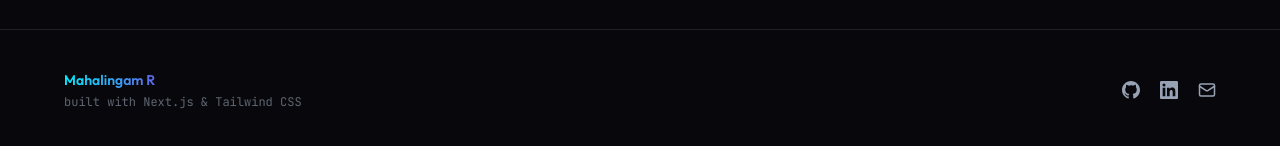
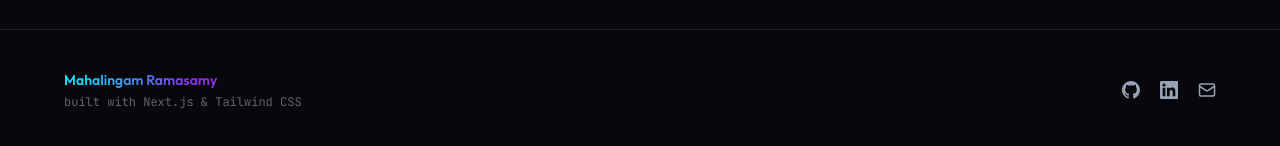
Before and after one commit to mahalingam-dev-8/portfolio, a Next.js app: page / in a window 1280 px wide. Shown: the part 5670-5816 px from the top of the page. Built offline with nearby package versions, Linux system fonts and the light colour scheme.

Commit message:
Use full name Mahalingam Ramasamy across the site

```diff
--- a/app/layout.tsx
+++ b/app/layout.tsx
@@ -25,20 +25,20 @@ const jetbrainsMono = JetBrains_Mono({
 })
 
 export const metadata: Metadata = {
-  title: 'Mahalingam R — Software Engineer',
+  title: 'Mahalingam Ramasamy — Software Engineer',
   description: 'Software engineer with 2 years of production experience in distributed systems, AI engineering, and secure cloud infrastructure. Open to backend, full-stack, AI, and platform roles.',
   metadataBase: new URL('https://mahalingam-portfolio.vercel.app'),
   openGraph: {
-    title: 'Mahalingam R — Software Engineer',
+    title: 'Mahalingam Ramasamy — Software Engineer',
     description: 'Software engineer with 2 years of production experience in distributed systems, AI engineering, and secure cloud infrastructure. Open to backend, full-stack, AI, and platform roles.',
     url: 'https://mahalingam.dev',
-    siteName: 'Mahalingam R',
+    siteName: 'Mahalingam Ramasamy',
     type: 'website',
-    images: [{ url: '/og-image.png', width: 1200, height: 630, alt: 'Mahalingam R — Backend & AI Engineer' }],
+    images: [{ url: '/og-image.png', width: 1200, height: 630, alt: 'Mahalingam Ramasamy — Backend & AI Engineer' }],
   },
   twitter: {
     card: 'summary_large_image',
-    title: 'Mahalingam R — Software Engineer',
+    title: 'Mahalingam Ramasamy — Software Engineer',
     description: 'Software engineer with 2 years of production experience in distributed systems, AI engineering, and secure cloud infrastructure.',
     images: ['/og-image.png'],
   },
--- a/components/sections/Footer.tsx
+++ b/components/sections/Footer.tsx
@@ -7,7 +7,7 @@ export default function Footer() {
     <footer className="border-t border-border py-10 px-6">
       <div className="mx-auto flex max-w-6xl flex-col items-center gap-4 sm:flex-row sm:justify-between">
         <div className="text-center sm:text-left">
-          <p className="text-gradient font-display text-sm font-semibold">Mahalingam R</p>
+          <p className="text-gradient font-display text-sm font-semibold">Mahalingam Ramasamy</p>
           <p className="mt-1 font-mono text-xs text-muted-foreground/60">
             built with Next.js & Tailwind CSS
           </p>
--- a/data/personal.ts
+++ b/data/personal.ts
@@ -1,5 +1,5 @@
 export const personal = {
-  name: 'Mahalingam R',
+  name: 'Mahalingam Ramasamy',
   initials: 'MR',
   roles: [
     'Software Developer',
```
